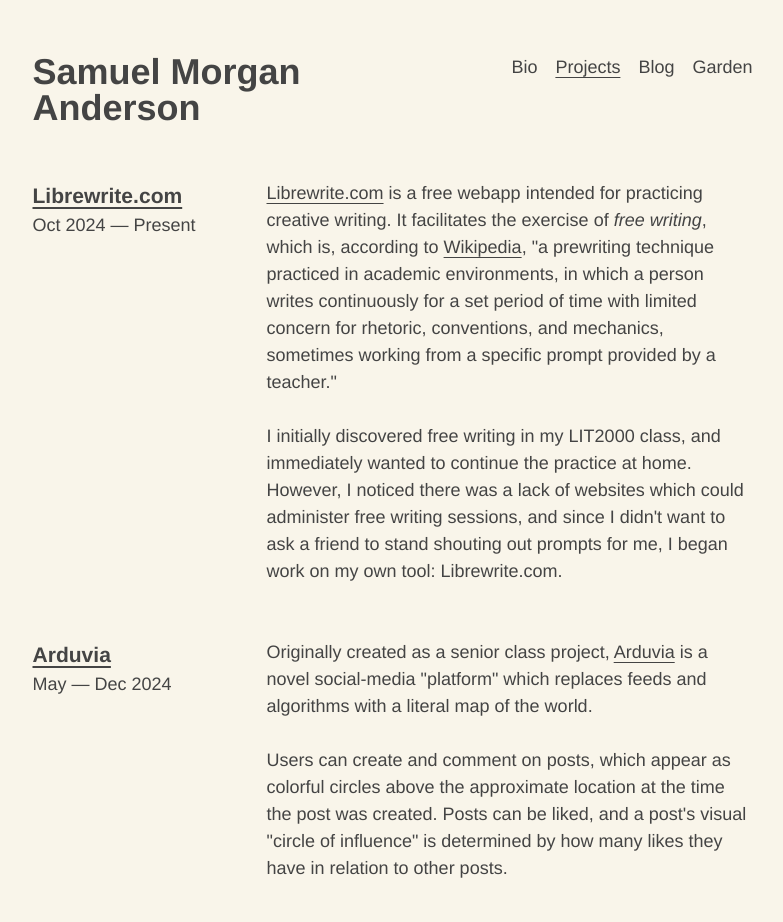
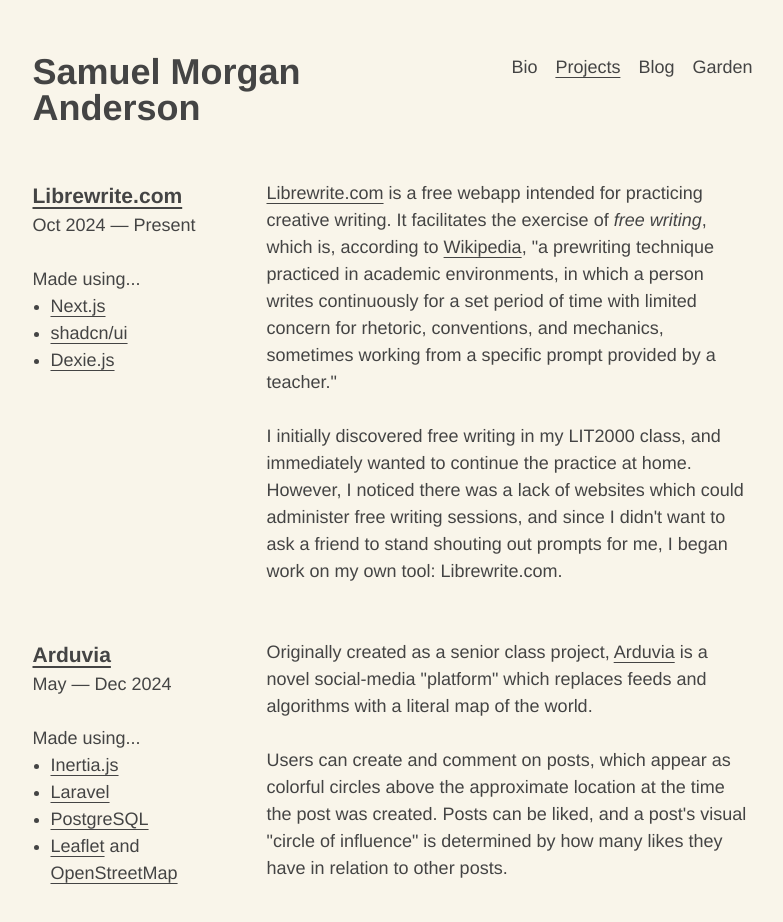
Before and after one commit to sama305/samueland.dev, a Next.js app: page /projects in a window 1280 px wide. Shown: the top 922 px of the page, without its empty margins (240-1023 px from the left). Built offline with nearby package versions, Linux system fonts and the light colour scheme.

Commit message:
added tools used to projects

```diff
--- a/src/app/(site)/page.tsx
+++ b/src/app/(site)/page.tsx
@@ -18,7 +18,7 @@ export default function About() {
         <img alt="Myself, framed bottom right, standing with my arms on my sides. In the distance the Hollywood sign can be seen." className="bioPic" src="/me.jpg" />
         <div className="linkbox">
           <div>
-            <a href="mailto:andersonhenderson45@gmail.com" target="_blank">Email</a>
+            <a href="mailto:andersonhenderson45@gmail.com" target="_blank">Email me</a>
             <a href="https://www.linkedin.com/in/samuel-anderson-611488176/" target="_blank">LinkedIn</a>
             <a href="https://github.com/sama305" target="_blank">GitHub</a>
           </div>
--- a/src/app/(site)/projects/page.tsx
+++ b/src/app/(site)/projects/page.tsx
@@ -3,8 +3,18 @@ export default function Projects() {
     <div>
       <div className="content projectEntry">
         <div>
-          <h3><a className="social" href="https://librewrite.com" target="_blank">Librewrite.com</a></h3>
-          Oct 2024 &mdash; Present
+          <div>
+            <h3><a className="social" href="https://librewrite.com" target="_blank">Librewrite.com</a></h3>
+            Oct 2024 &mdash; Present
+          </div>
+          <div>
+            <span>Made using...</span>
+            <ul>
+              <li><a href="https://nextjs.org" target="_blank">Next.js</a></li>
+              <li><a href="https://ui.shadcn.com" target="_blank">shadcn/ui</a></li>
+              <li><a href="https://dexie.org" target="_blank">Dexie.js</a></li>
+            </ul>
+          </div>
         </div>
         <div className="right">
           <p>
@@ -17,12 +27,23 @@ export default function Projects() {
       </div>
       <div className="content projectEntry">
         <div>
-          <h3><a className="social" href="https://arduvia.com" target="_blank">Arduvia</a></h3>
-          May &mdash; Dec 2024
+          <div>
+            <h3><a className="social" href="https://arduvia.com" target="_blank">Arduvia</a></h3>
+            May &mdash; Dec 2024
+          </div>
+          <div>
+            <span>Made using...</span>
+            <ul>
+              <li><a target="_blank" href="https://inertiajs.com">Inertia.js</a></li>
+              <li><a target="_blank" href="https://laravel.com">Laravel</a></li>
+              <li><a target="_blank" href="https://www.postgresql.com">PostgreSQL</a></li>
+              <li><a target="_blank" href="https://leafletjs.com">Leaflet</a> and <a target="_blank" href="https://www.openstreetmap.com">OpenStreetMap</a></li>
+            </ul>
+          </div>
         </div>
         <div className="right">
           <p>
-            Originally created as a senior class project, <a className="social" href="https://arduvia.com" target="_blank">Arduvia</a> is a
+            Originally created as a senior class project, <a href="https://arduvia.com" target="_blank">Arduvia</a> is a
             novel social-media "platform" which replaces
             feeds and algorithms with a literal map of the world.
           </p>
--- a/src/app/globals.css
+++ b/src/app/globals.css
@@ -22,10 +22,6 @@ html {
   display: flex;
   gap: 2rem;
   flex-direction: row;
-}
-
-.projectEntry {
-  gap: 0;
 }
 
 .left,
@@ -92,6 +88,7 @@ div:not(:last-child) {
 
 .projectEntry {
   margin-bottom: 3rem !important;
+  gap: 0;
 }
 
 /* Page outline */
```
